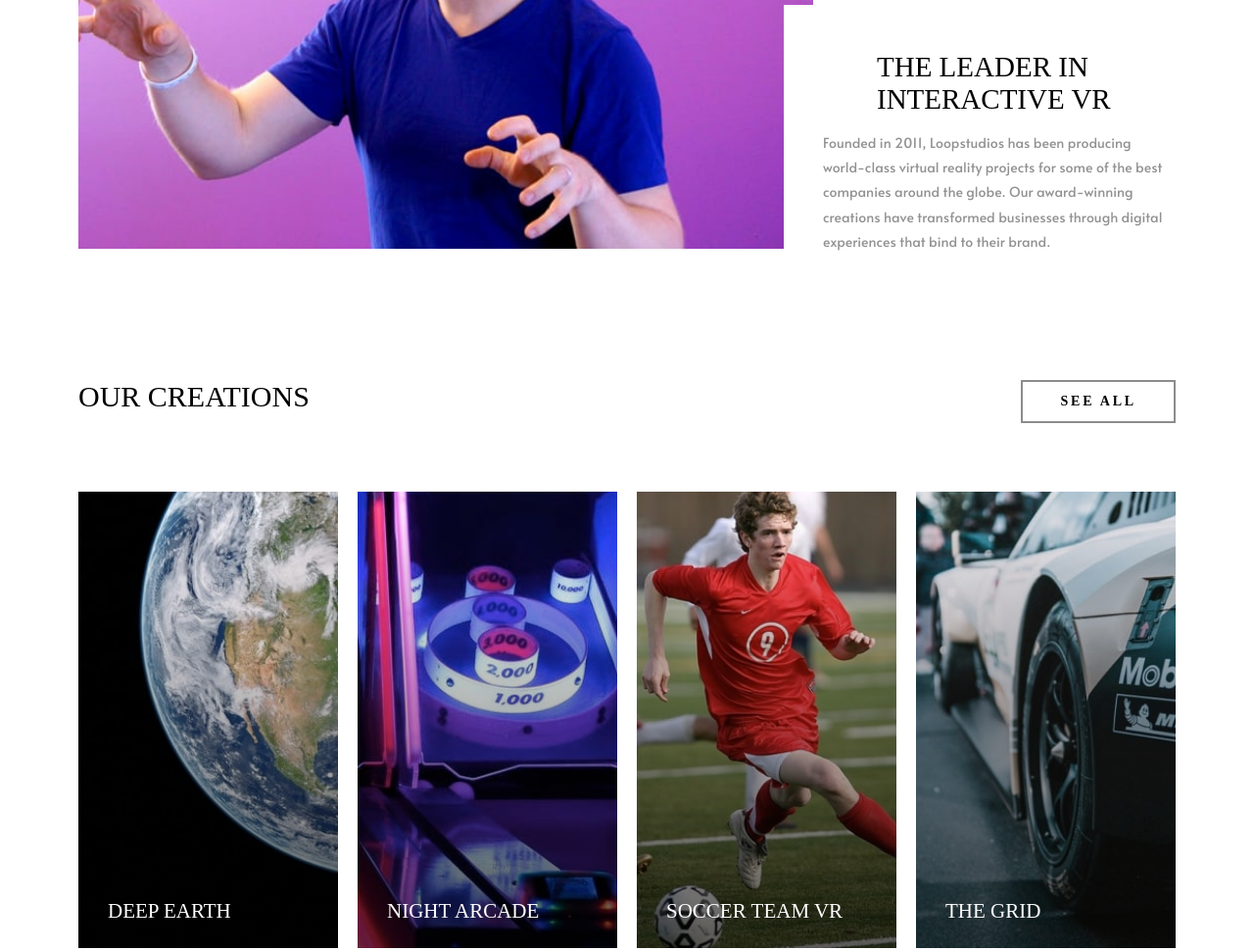
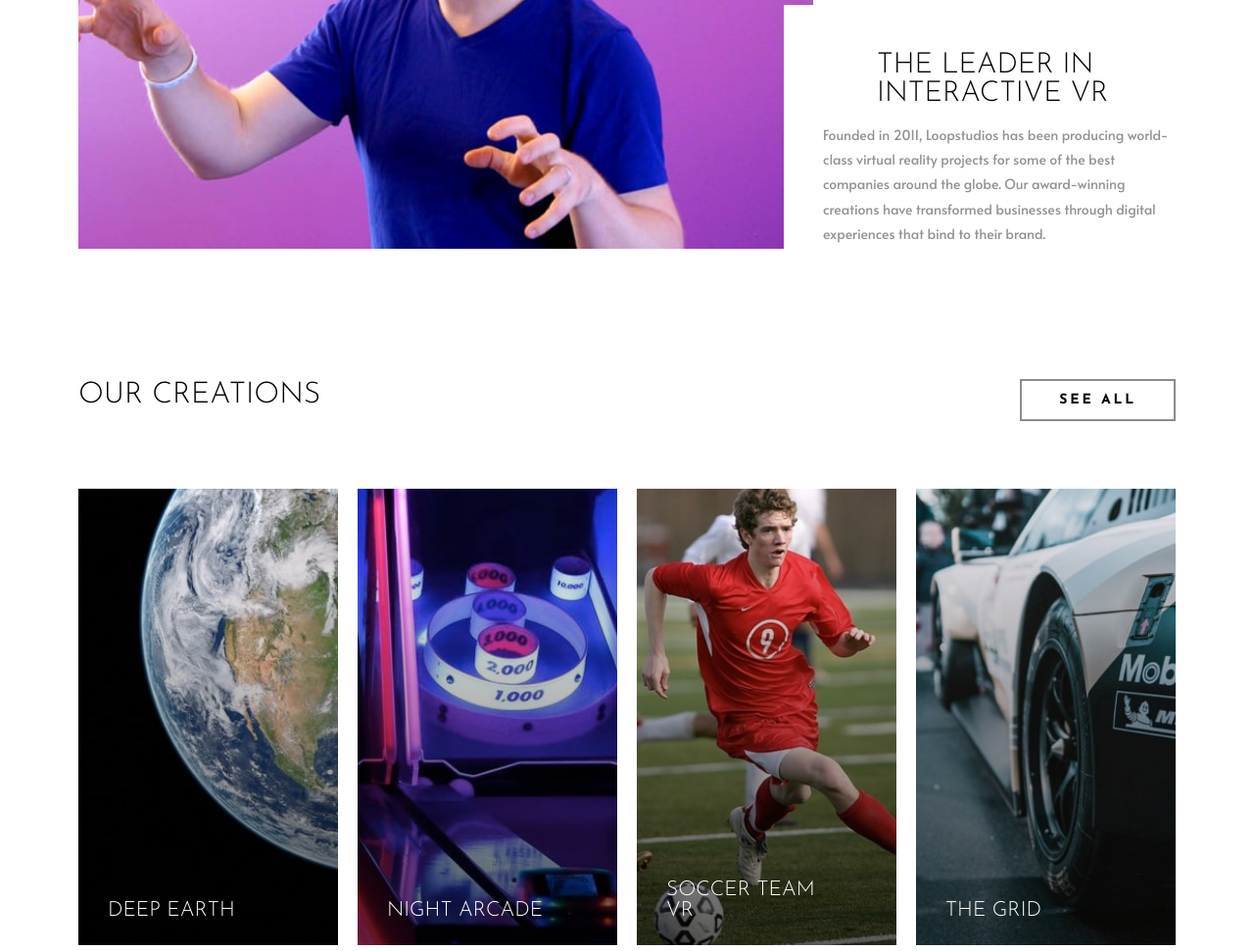
Before and after one commit to leovirgldo/loopstudios, a plain HTML site: page index.html in a window 1280 px wide. Shown: the part 800-1771 px from the top of the page at 98% size. Drawn offline with Linux system fonts and the light colour scheme; a web font is replaced by a local one.

Commit message:
Update style.css

```diff
--- a/css/style.css
+++ b/css/style.css
@@ -1,16 +1,10 @@
+@import url('https://fonts.googleapis.com/css2?family=Josefin+Sans:ital,wght@0,100..700;1,100..700&display=swap');
+@import url('https://fonts.googleapis.com/css2?family=Alata&display=swap');
 * {
   margin: 0;
   padding: 0;
   box-sizing: border-box;
-  font-family: Josefin_Sans;
-}
-@font-face {
-  font-family: "Josefin_Sans";
-  src: url("../assets/Josefin_Sans/JosefinSans-Light.ttf");
-}
-@font-face {
-  font-family: "Alata";
-  src: url("../assets/Alata/Alata-Regular.ttf");
+  font-family: "Josefin Sans", sans-serif;
 }
 body {
   background-color: #fff;
@@ -54,7 +48,7 @@ div.text-banner {
   transform: translateY(-50%);
 }
 div.text-banner h1 {
-  font-family: "Josefin_Sans";
+  font-family: "Josefin Sans", sans-serif;
   font-weight: 100;
 }
 aside {
@@ -91,7 +85,7 @@ aside ul {
 }
 aside ul li {
   line-height: 2em;
-  font-family: Josefin_Sans;
+  font-family: "Josefin Sans", sans-serif;
   font-weight: 300;
   width: 140px;
   position: relative;
@@ -137,21 +131,21 @@ section .interactive h2 {
   font-size: 29px;
   margin: 40px auto 15px auto;
   max-width: 250px;
-  font-family: Josefin_Sans;
+  font-family: "Josefin Sans", sans-serif;
   font-weight: 300;
 }
 section .interactive p {
   line-height: 1.8em;
   font-size: 14px;
-  font-family: Alata;
-  font-weight: 300;
+  font-family: "Alata", sans-serif;
+  font-weight: 400;
   color: rgb(146, 145, 145);
   width: 260px;
   margin: 0 auto;
 }
 section .gallery {
   margin: 90px 1.5rem 0;
-  font-family: Josefin_Sans;
+  font-family: "Josefin Sans", sans-serif;
   font-weight: 300;
 }
 section .gallery h2 {
@@ -278,7 +272,8 @@ footer .social-media img:first-child {
 footer p {
   color: var(--Dark-gray);
   margin-top: 12px;
-  font-family: Alata;
+  font-family: "Alata", sans-serif;
+  font-weight: 400;
   font-size: 13.8px;
 }
 @media screen and (max-width: 374px) {
@@ -424,14 +419,14 @@ footer p {
     font-size: 29px;
     margin: 17px auto 15px;
     width: 300px;
-    font-family: Josefin_Sans;
-    font-weight: 300;
+    font-family: "Josefin Sans", sans-serif;
+  font-weight: 300;
   }
   section .interactive p {
     line-height: 1.8em;
     font-size: 14px;
-    font-family: Alata;
-    font-weight: 300;
+    font-family: "Alata", sans-serif;
+  font-weight: 400;
     color: rgb(146, 145, 145);
     width: auto;
     margin: 0 auto 0;
```
